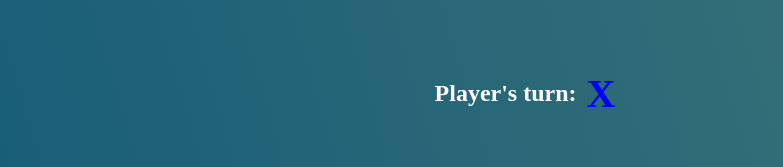
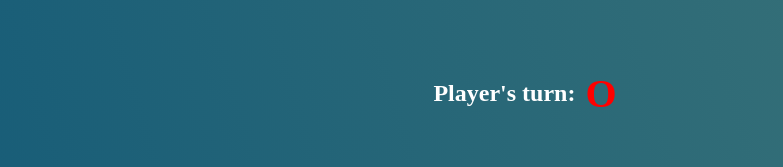
Before and after one commit to YoungC0DE/Tic-tac-toe, a Vue app: page /tic-tac-toe in a window 1280 px wide. Shown: the part 592-759 px from the top of the page, without its empty margins (115-898 px from the left). Built offline with nearby package versions, Linux system fonts and the light colour scheme; a web font is replaced by a local one.

Commit message:
Update App.vue

```diff
--- a/src/App.vue
+++ b/src/App.vue
@@ -9,8 +9,8 @@
     </section>
     <h2>
       Player's turn:
-      <span :style="'color:' + (inGame.playerTurn == 'X' ? 'blue' : 'red')">
-        {{ inGame.playerTurn }}</span
+      <span :style="'color:' + (inGame.playerTurn == 'X' ? 'red' : 'blue')">
+        {{ inGame.playerTurn == 'X' ? 'O' : 'X' }}</span
       >
     </h2>
   </main>
```
